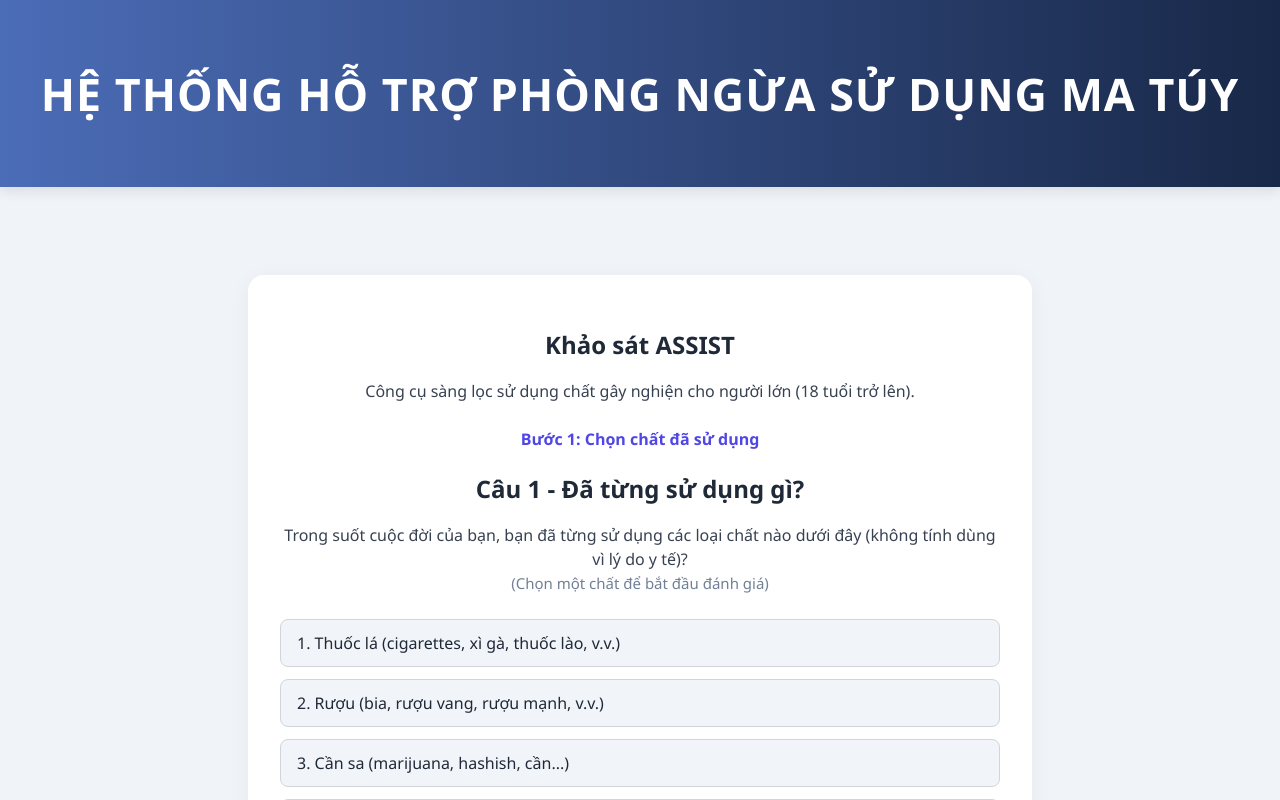
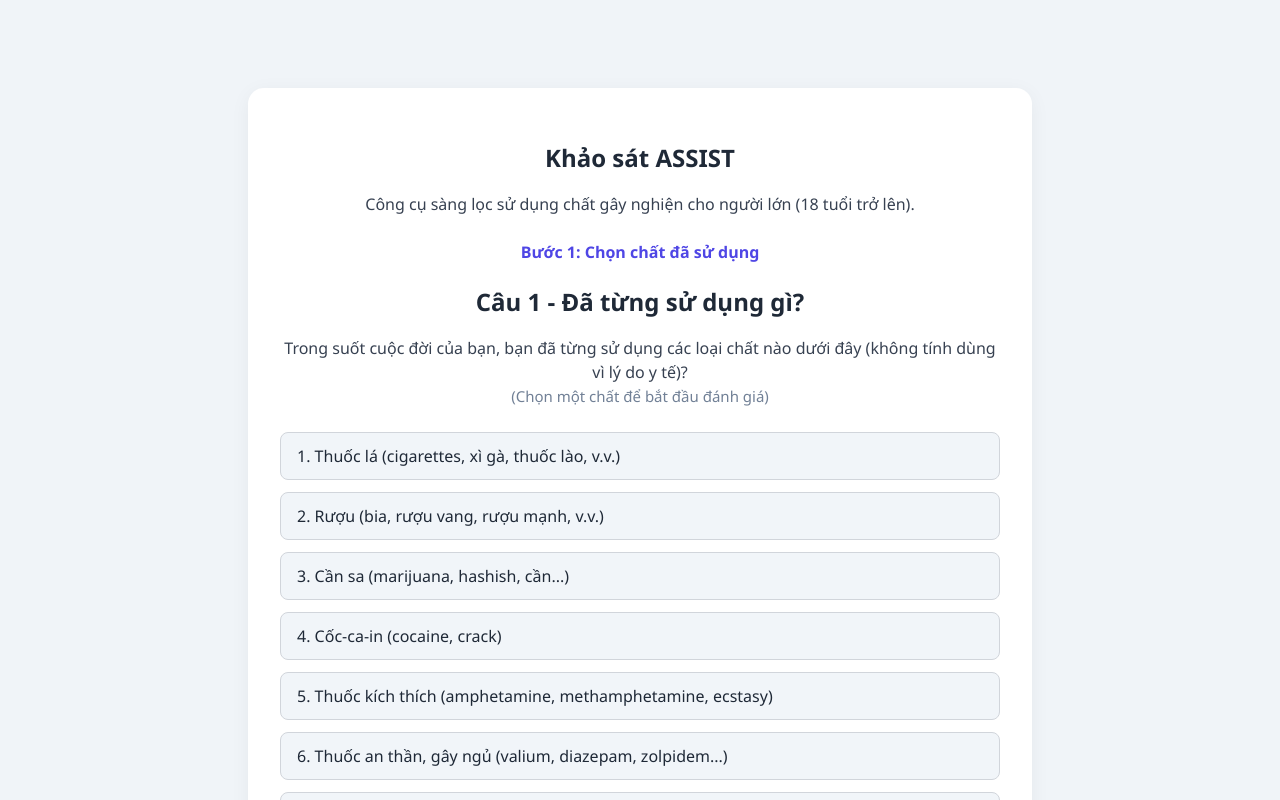
Before and after one commit to ng-dhp/SWP-Drug-FontEnd, a React (Vite) app: page /khaosat/assist in a window 1280 px wide. Built offline with nearby package versions, Linux system fonts and the light colour scheme.

Commit message:
update header khao sat

```diff
--- a/src/page/Khaosat.jsx
+++ b/src/page/Khaosat.jsx
@@ -10,11 +10,6 @@ import anh_crafft from "../assets/anh_crafft.png";
 export default function KhaoSat() {
   return (
     <div className="wrapper">
-      {/* Header */}
-      <div className="header">
-        <div className="header-title">Hệ thống Hỗ trợ Phòng ngừa Sử dụng Ma túy</div>
-      </div>
-
       <main className="main-content">
         <Routes>
           {/* Trang chính */}
--- a/src/page/css/AssistSurvey.css
+++ b/src/page/css/AssistSurvey.css
@@ -112,6 +112,7 @@ body {
   padding: 16px;
   margin-bottom: 20px;
   border-left: 4px solid #3b82f6;
+   font-size: 1.2rem;
 }
 
 .highlight-question {
--- a/src/page/css/KhaoSat.css
+++ b/src/page/css/KhaoSat.css
@@ -19,32 +19,6 @@ html, body, #root {
   width: 100%;
 
   background-color: #f0f4f8;
-}
-
-.header {
-  background: linear-gradient(to right, #4b6cb7, #182848);
-  color: white;
-  padding: 60px 30px;
-  display: flex;
-  justify-content: center;
-  align-items: center;
-  box-sizing: border-box;
-  box-shadow: 0 4px 12px rgba(0, 0, 0, 0.1);
-}
-
-.header-title {
-  font-size: 2.8rem;
-  font-weight: 800;
-  text-align: center;
-  white-space: nowrap;
-  text-transform: uppercase;
-  letter-spacing: 1px;
-}
-
-.header-right {
-  display: flex;
-  align-items: center;
-  gap: 15px;
 }
 
 .avatar {
```
